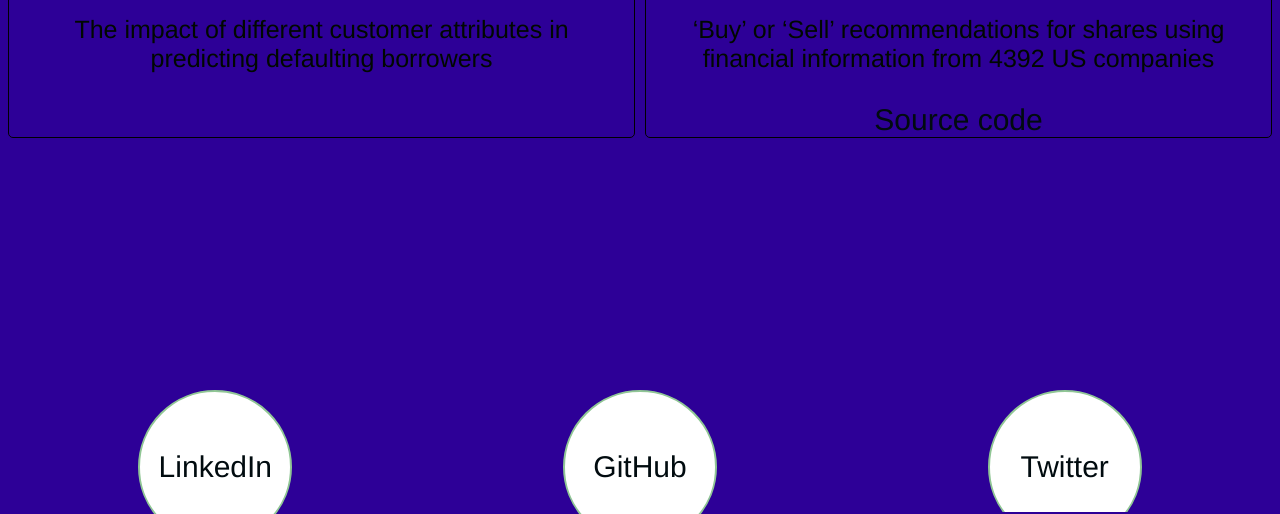
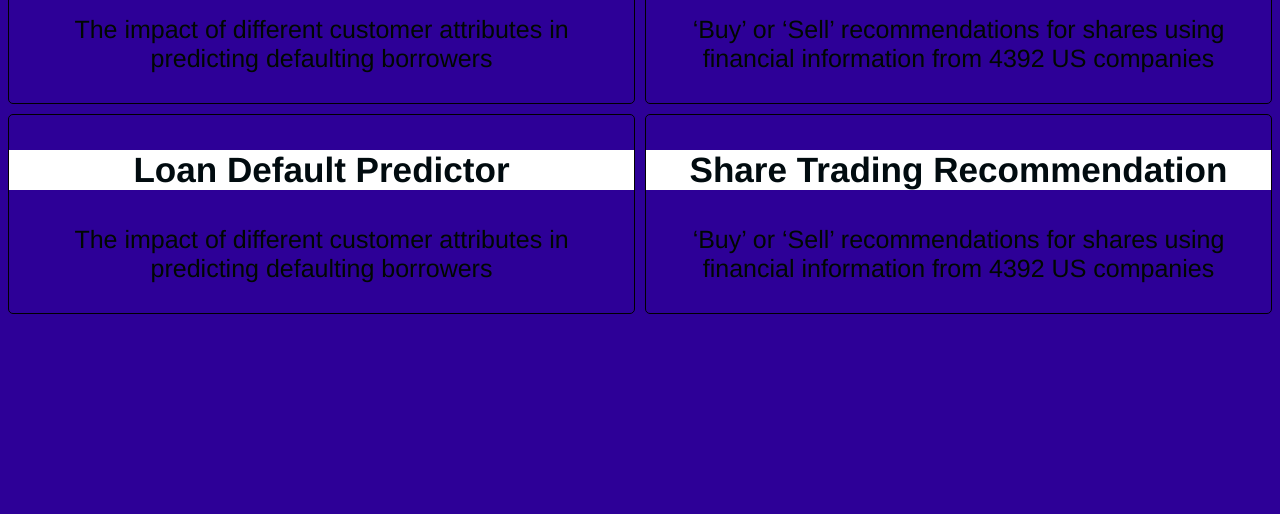
Before and after one commit to Malven2019/Portfolio_Page, a plain HTML site: page public/index.html in a window 1280 px wide. Shown: the part 759-1273 px from the top of the page. Drawn offline with Linux system fonts and the light colour scheme.

Commit message:
Web page update

```diff
--- a/public/index.html
+++ b/public/index.html
@@ -47,8 +47,23 @@
             <a href="https://medium.com/@malmtombeni/investigating-the-extent-to-which-financial-information-of-a-company-can-correctly-predict-a-buy-8b83aafe8d72"> Share Trading Recommendation</a>
           </h3>
           <p>‘Buy’ or ‘Sell’ recommendations for shares using financial information from 4392 US companies</p>
-          <a href="https://github.com/pavel-ilin/pets_and_friends">Source code</a>
         </div>
+
+      <div id='g1'>
+          <h3 style="background-color: #fff;">
+            <a href="https://medium.com/@malmtombeni/do-clients-who-earn-more-income-have-less-difficulties-paying-their-loans-compared-to-clients-who-d254dd25c107">Loan Default Predictor</a>
+          </h3>
+          <p>The impact of different customer attributes in predicting defaulting borrowers</p>
+
+        </div>
+
+        <div id='g1'>
+          <h3 style="background-color: #fff;">
+            <a href="https://medium.com/@malmtombeni/investigating-the-extent-to-which-financial-information-of-a-company-can-correctly-predict-a-buy-8b83aafe8d72"> Share Trading Recommendation</a>
+          </h3>
+          <p>‘Buy’ or ‘Sell’ recommendations for shares using financial information from 4392 US companies</p>
+        </div>
+
 
         <!-- <div id='g1'><h3 style="background-color: #fff;">Some project</h3><p>Some name</p></div>
         <div id='g1'><h3 style="background-color: #fff;">Some project</h3><p>Some name</p></div>
```
